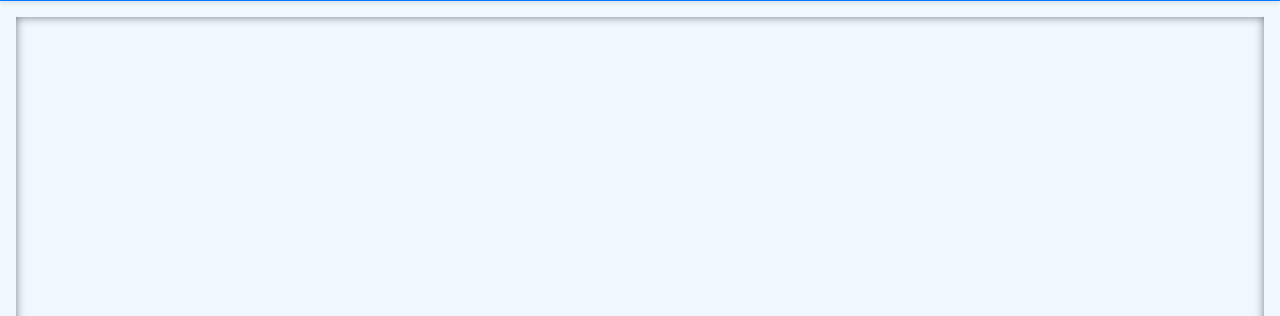
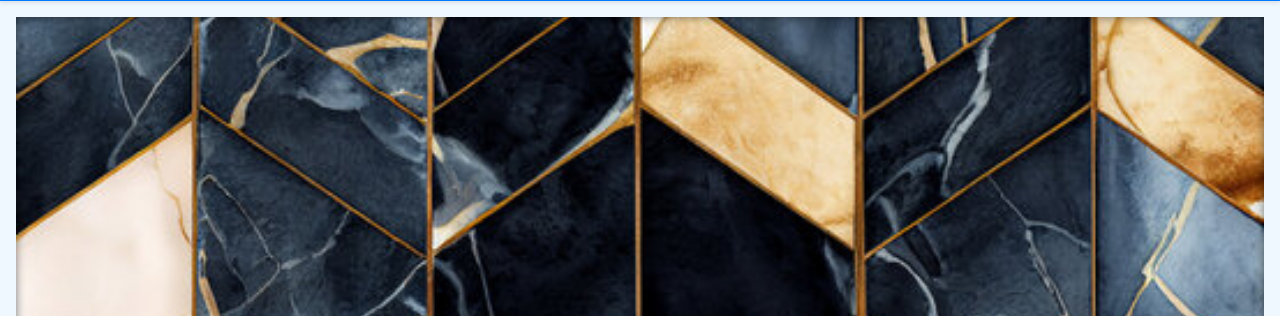
Before and after one commit to madhava43/sajeed, a plain HTML site: page index.html in a window 1280 px wide. Shown: the part 68-384 px from the top of the page. Drawn offline with Linux system fonts and the light colour scheme.

Commit message:
Update styles.css

```diff
--- a/styles.css
+++ b/styles.css
@@ -66,7 +66,7 @@ main {
 }
 
 #home {
-    background-image: url('path/to/your/image.jpg'); /* Replace with your image path */
+    background-image: url('sajeed.jpg'); /* Replace with your image path */
     background-size: cover;
     background-position: center;
     background-repeat: no-repeat;
```
